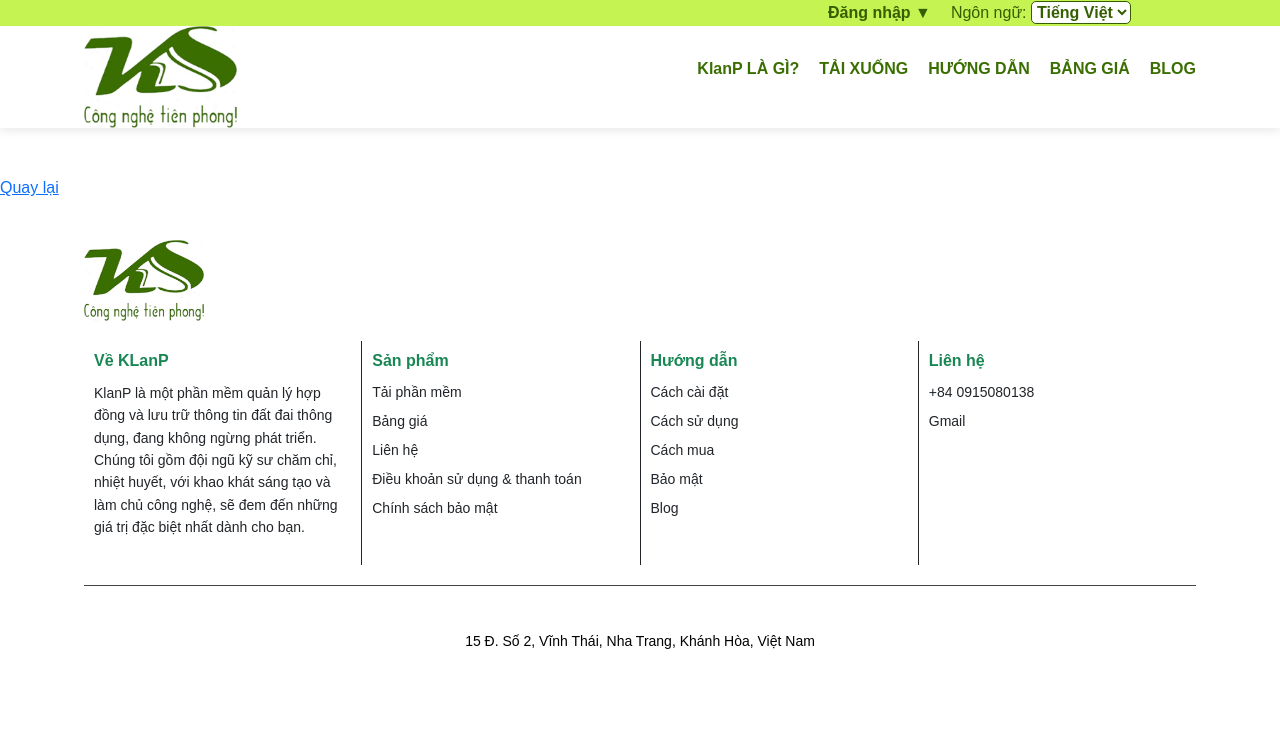
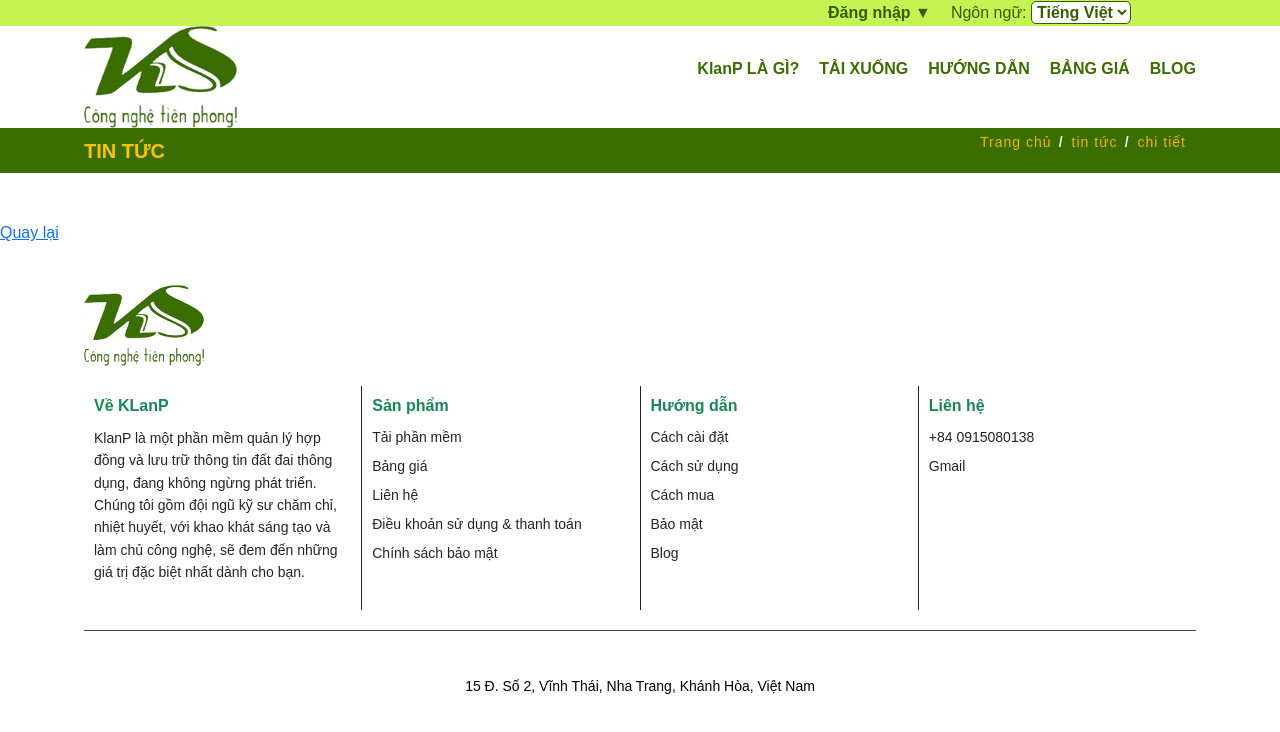
Before and after one commit to mik576/KlanP, a plain HTML site: page chitiet.html in a window 1280 px wide. Drawn offline with nearby package versions, Linux system fonts and the light colour scheme.

Commit message:
Add files via upload

```diff
--- a/chitiet.html
+++ b/chitiet.html
@@ -57,6 +57,18 @@
     <!-- end header -->
 
     <main>
+        <section class="banner2">
+            <div class="banner2">
+                <div class="container">
+                    <h1>Tin tức </h1>
+                    <p class="breadcrumb">
+                        <a href="./index.html">Trang chủ</a>
+                        <a href="./Blog.html"> tin tức </a>
+                        <a href="./chitiet.html"> chi tiết </a>
+                    </p>
+                </div>
+            </div>
+        </section>
 
         <div class="news-detail">
             <h1 id="news-title"></h1>
```
Also changed, not shown: Blog.html (+1 -1 lines), banggia.html (+1 -1 lines), dow.html (+1 -1 lines), help.html (+1 -1 lines), lienhe.html (+1 -1 lines).
